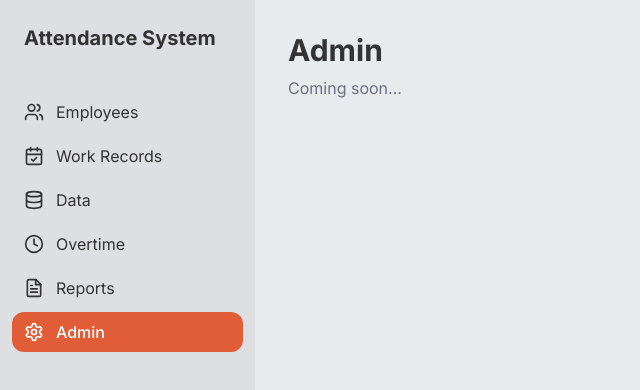
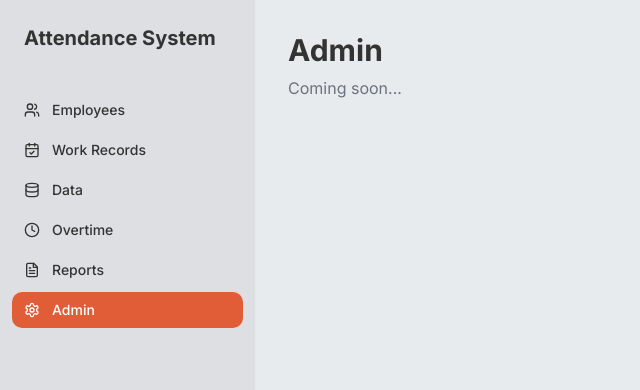
Before and after one commit to mjorky/dochadzkovy-system, a Next.js app in the folder frontend/: page /admin in a window 1280 px wide. Shown: the top 390 px of the page, without its empty margins (0-640 px from the left). Built offline with nearby package versions, Linux system fonts and the light colour scheme; no server answers.

Commit message:
sidebar reworked to comply with shadcn modules

```diff
--- a/frontend/src/components/sidebar.tsx
+++ b/frontend/src/components/sidebar.tsx
@@ -3,6 +3,8 @@
 import Link from 'next/link';
 import { usePathname } from 'next/navigation';
 import { Users, Database, Clock, FileText, Settings, CalendarCheck } from 'lucide-react';
+import { Button } from '@/components/ui/button';
+import { cn } from '@/lib/utils';
 
 const menuItems = [
   { name: 'Employees', href: '/employees', icon: Users },
@@ -31,20 +33,20 @@ export function Sidebar() {
 
             return (
               <li key={item.href}>
-                <Link
-                  href={item.href}
-                  className={`
-                    flex items-center gap-3 px-3 py-2 rounded-lg transition-colors
-                    ${
-                      isActive
-                        ? 'bg-sidebar-primary text-sidebar-primary-foreground font-medium'
-                        : 'text-sidebar-foreground hover:bg-sidebar-accent hover:text-sidebar-accent-foreground'
-                    }
-                  `}
+                <Button
+                  variant={isActive ? 'secondary' : 'ghost'}
+                  className={cn(
+                    'w-full justify-start gap-3',
+                    isActive && 'bg-sidebar-primary text-sidebar-primary-foreground font-medium hover:bg-sidebar-primary/90',
+                    !isActive && 'text-sidebar-foreground hover:bg-sidebar-accent hover:text-sidebar-accent-foreground'
+                  )}
+                  asChild
                 >
-                  <Icon className="h-5 w-5" />
-                  <span>{item.name}</span>
-                </Link>
+                  <Link href={item.href}>
+                    <Icon className="h-5 w-5" />
+                    <span>{item.name}</span>
+                  </Link>
+                </Button>
               </li>
             );
           })}
--- a/frontend/src/components/work-records-filter-controls.tsx
+++ b/frontend/src/components/work-records-filter-controls.tsx
@@ -13,6 +13,7 @@ import {
   SelectValue,
 } from '@/components/ui/select';
 import { Input } from '@/components/ui/input';
+import { Checkbox } from '@/components/ui/checkbox';
 import {
   ProjectOption,
   AbsenceTypeOption,
@@ -129,11 +130,9 @@ export function WorkRecordsFilterControls({
       {/* Show Whole Month Checkbox */}
       <div className="mb-4">
         <label className="flex items-center gap-2 text-sm text-foreground cursor-pointer">
-          <input
-            type="checkbox"
+          <Checkbox
             checked={showWholeMonth}
-            onChange={(e) => setShowWholeMonth(e.target.checked)}
-            className="w-4 h-4 text-primary border-input rounded focus:ring-2 focus:ring-primary cursor-pointer"
+            onCheckedChange={(checked) => setShowWholeMonth(checked === true)}
           />
           Show whole month
         </label>
```
